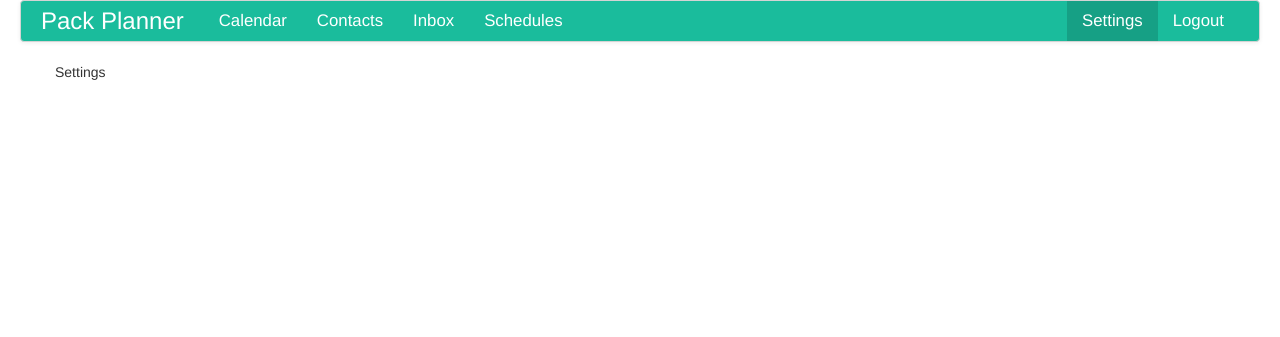
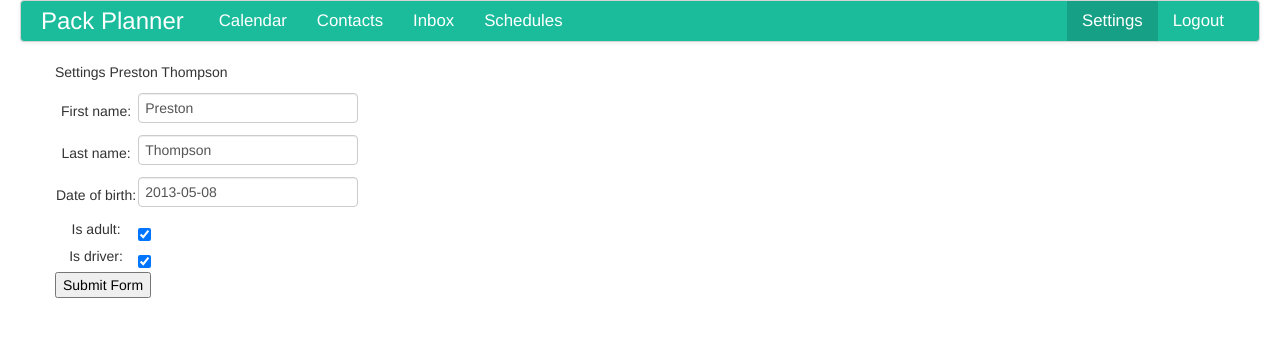
Before and after one commit to rodmk/packplanner, a Django app: page /settings/ in a window 1280 px wide. Shown: the top 337 px of the page. Run offline with Django 3.2, Linux system fonts and the light colour scheme; a user stored in the database is signed in; data comes from the database, SQL or seed files in the repository; some libraries are stand-ins or nearby versions.

Commit message:
Got settings form working
It's janky as all hell, but hey, it works!

```diff
--- a/pack/models.py
+++ b/pack/models.py
@@ -1,4 +1,5 @@
 from django.db import models
+from django.forms import ModelForm
 from django.contrib.auth.models import User
 
 class Family(models.Model):
@@ -31,13 +32,18 @@ class FamilyMember(models.Model):
 	first_name = models.CharField(max_length=40)
 	last_name = models.CharField(max_length=40)
 	date_of_birth = models.DateField()
-	timestamp = models.DateTimeField()
+	timestamp = models.DateTimeField() # TODO: nuke this field sometime
 	family = models.ForeignKey(Family, related_name="family_members")
 	is_adult = models.BooleanField()
 	is_driver = models.BooleanField()
 
 	def __unicode__(self):
 		return u'%s %s' % (self.first_name, self.last_name)
+
+class FamilyMemberForm(ModelForm):
+	class Meta:
+		model = FamilyMember
+		exclude = ("user", "timestamp", "family")
 
 class Schedule(models.Model):
 	name = models.CharField(max_length=100)
--- a/packplanner/templates/settings.html
+++ b/packplanner/templates/settings.html
@@ -14,6 +14,12 @@ class="active"
 
 {% block content %}
 	<div class="container">
-		<p>Settings</p>
+		<p>Settings {{ user }}</p>
+		<form method="post" action=""> {% csrf_token %}
+		<table>
+		{{ form }}
+		</table>
+		<input type="submit" value="Submit Form"/>
+		</form>
  	</div>
 {% endblock %}
--- a/packplanner/views.py
+++ b/packplanner/views.py
@@ -2,19 +2,20 @@ from django.shortcuts import render
 from django.contrib.auth.decorators import login_required
 from django.http import HttpResponseRedirect, Http404
 from pack.models import *
+from django.shortcuts import *
 
 @login_required
 def index(request):
-	return HttpResponseRedirect('/calendar/')
+    return HttpResponseRedirect('/calendar/')
 
 @login_required
 def calendar(request):
-	family_member = get_family_member(request.user)
-	if family_member == None:
-		events_details = []
-	else:
-		events_details = FamilyEventDetails.objects.filter(family=family_member.family)
-	return render(request, 'index.html', {"events_details" : events_details})
+    family_member = get_family_member(request.user)
+    if family_member == None:
+        events_details = []
+    else:
+        events_details = FamilyEventDetails.objects.filter(family=family_member.family)
+    return render(request, 'index.html', {"events_details" : events_details})
 
 @login_required
 def contacts(request):
@@ -25,20 +26,24 @@ def contacts(request):
 
 @login_required
 def inbox(request):
-	return render(request, 'inbox.html', {})
+    return render(request, 'inbox.html', {})
 
 @login_required
 def schedules(request):
-	family_member = get_family_member(request.user)
-	if family_member == None:
-		schedules_details = []
-	else:
-		schedules_details = FamilyScheduleDetails.objects.filter(family=family_member.family)
-	return render(request, 'schedules.html', {"schedules_details" : schedules_details})
+    family_member = get_family_member(request.user)
+    if family_member == None:
+        schedules_details = []
+    else:
+        schedules_details = FamilyScheduleDetails.objects.filter(family=family_member.family)
+    return render(request, 'schedules.html', {"schedules_details" : schedules_details})
 
 @login_required
 def settings(request):
-	return render(request, 'settings.html', {})
+    family_member = get_family_member(request.user)
+    form = FamilyMemberForm(request.POST or None, instance=family_member)
+    if form.is_valid():
+        form.save()
+    return render(request, 'settings.html', {"user": get_family_member(request.user), "form": form})
 
 @login_required
 def view_contact(request, id):
@@ -46,16 +51,16 @@ def view_contact(request, id):
 
 @login_required
 def view_message(request, id):
-	family_member = get_family_member(request.user)
-	return render(request, 'view-message.html', {})
+    family_member = get_family_member(request.user)
+    return render(request, 'view-message.html', {})
 
 @login_required
 def view_schedule(request, id):
-	family_member = get_family_member(request.user)
+    family_member = get_family_member(request.user)
 
-	schedule = Schedule.objects.get(id=id)
-	return render(request, 'view-schedule.html', {"schedule" : schedule})
+    schedule = Schedule.objects.get(id=id)
+    return render(request, 'view-schedule.html', {"schedule" : schedule})
 
 def get_family_member(user):
-	family_member = user.user_account
-	return family_member
+    family_member = user.user_account
+    return family_member
```
